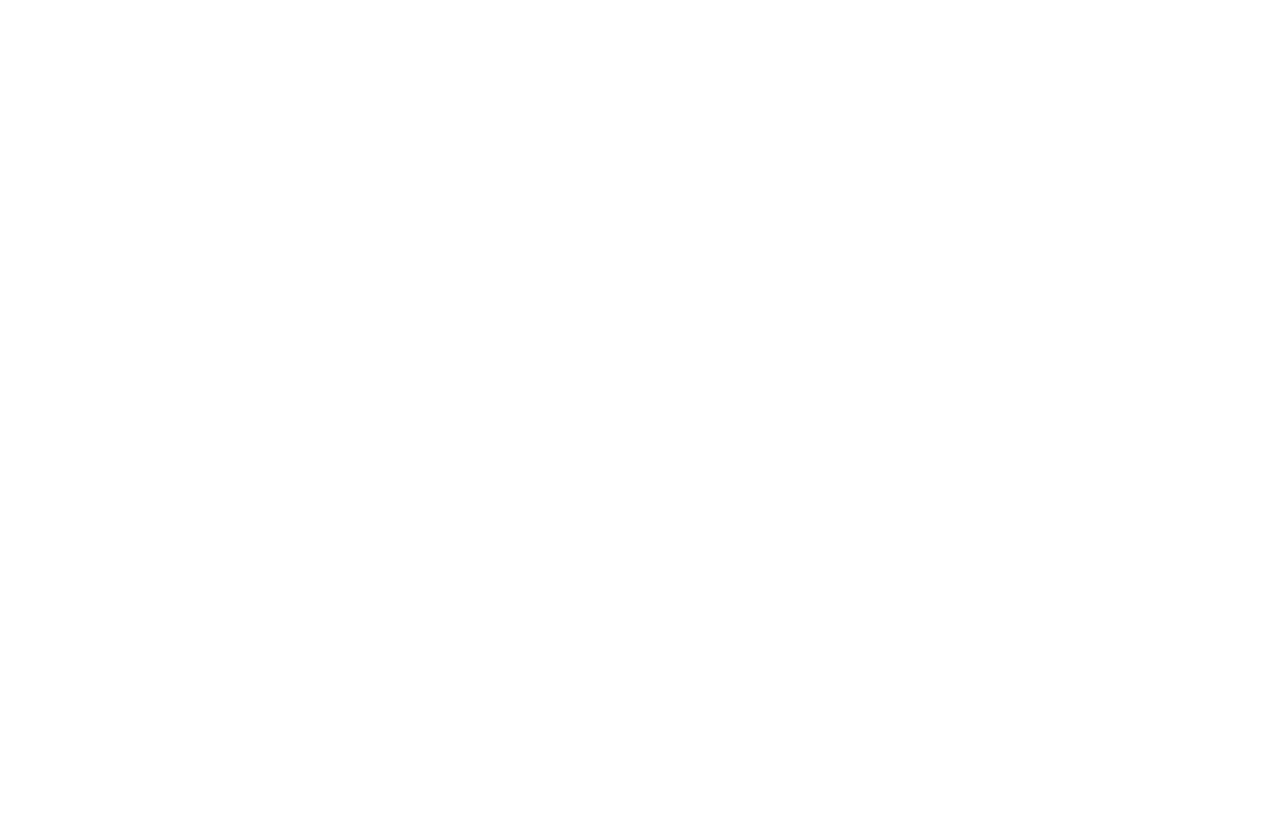
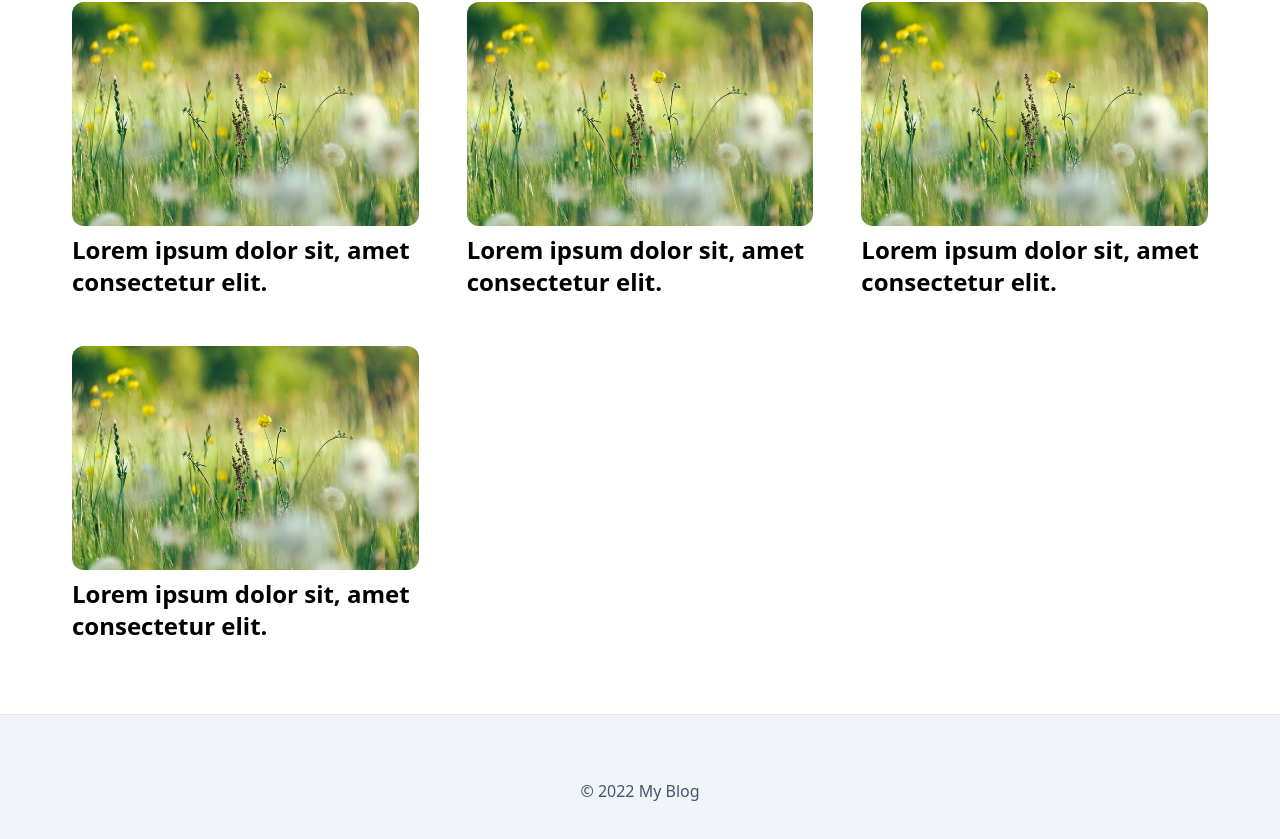
Before and after one commit to markshenouda/Nextjs-Tailwind-MDX-blog-starter, a Next.js app: page / in a window 1280 px wide. Shown: the part 1587-2426 px from the top of the page. Before the commit the page ends 800 px from the top, so only its background shows below. Built offline with nearby package versions, Linux system fonts and the light colour scheme.

Commit message:
added some placeholder

```diff
--- a/src/pages/_app.tsx
+++ b/src/pages/_app.tsx
@@ -1,6 +1,7 @@
 import "../styles/globals.css";
 import type { AppProps } from "next/app";
 import Header from "@/components/Header";
+import Footer from "@/components/Footer";
 
 function MyApp({ Component, pageProps }: AppProps) {
   return (
@@ -9,6 +10,7 @@
       <main className="container mx-auto">
         <Component {...pageProps} />
       </main>
+      <Footer />
     </div>
   );
 }
--- a/src/pages/index.tsx
+++ b/src/pages/index.tsx
@@ -1,7 +1,46 @@
 import type { NextPage } from "next";
+import Card from "@/components/Card";
 
 const Home: NextPage = () => {
-  return <div></div>;
+  return (
+    <div className="p-16 ">
+      <div className="mb-16 grid grid-cols-3 gap-8">
+        <div className="col-span-2">
+          <Card
+            title="Lorem ipsum dolor sit, amet consectetur adipisicing elit."
+            image="/demo.jpeg"
+            slug="/test"
+            readTime="6"
+            description="Repudiandae illum aperiam debitis aut rem labore laboriosam praesentium sequi recusandae, hic error consequuntur nisi. Repellat totam itaque quis sit accusamus possimus."
+          />
+        </div>
+        <div className="col-span-1 flex flex-col gap-4">
+          <Card
+            title="Lorem ipsum dolor sit, amet consectetur."
+            image="/demo.jpeg"
+            slug="/test"
+            readTime="6"
+          />
+          <Card
+            title="Lorem ipsum dolor sit, amet consectetur."
+            image="/demo.jpeg"
+            slug="/test"
+            readTime="6"
+          />
+        </div>
+      </div>
+      <div className="grid grid-cols-3 gap-8">
+        {Array.from({ length: 10 }).map((_, i) => (
+          <Card
+            title="Lorem ipsum dolor sit, amet consectetur elit."
+            image="/demo.jpeg"
+            slug="/test"
+            readTime="6"
+          />
+        ))}
+      </div>
+    </div>
+  );
 };
 
 export default Home;
```
Also changed, not shown: public/demo.jpeg (added).
